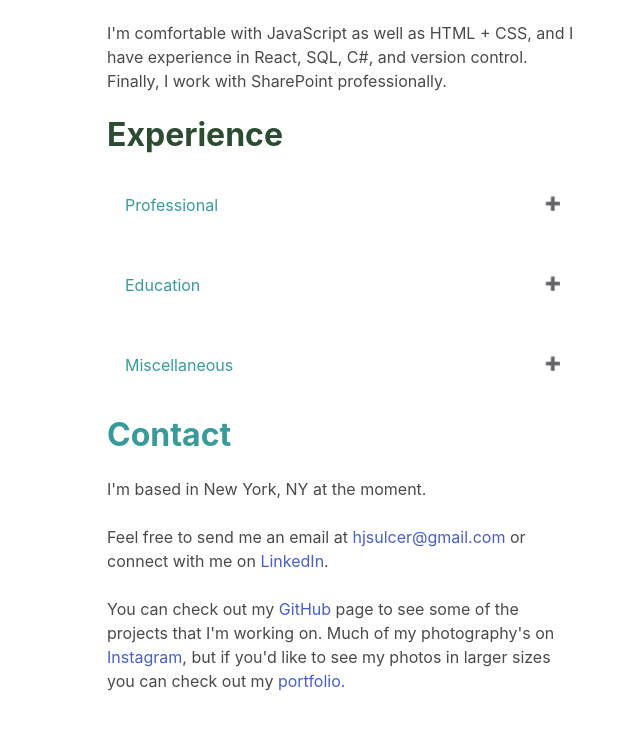
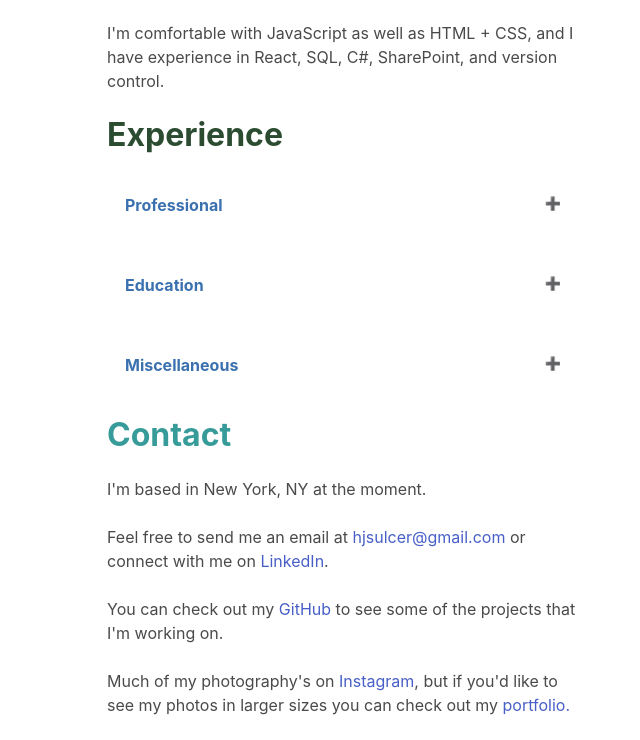
Before and after one commit to Tsardines/port-tri-col, a website: page src/index.html in a window 1280 px wide. Shown: the part 409-1149 px from the top of the page, without its empty margins (297-937 px from the left). Drawn offline with nearby package versions, Linux system fonts and the light colour scheme.

Commit message:
Updated colors under title-exp and updated text blurbs

```diff
--- a/src/index.html
+++ b/src/index.html
@@ -47,7 +47,7 @@
 
 			<br>
 
-			<p class="text-intro">I'm comfortable with JavaScript as well as HTML + CSS, and I have experience in React, SQL, C#, and version control. Finally, I work with SharePoint professionally.</p>
+			<p class="text-intro">I'm comfortable with JavaScript as well as HTML + CSS, and I have experience in React, SQL, C#, SharePoint, and version control.</p>
 
 			<br>
 
@@ -61,7 +61,7 @@
 						<b>Kobre & Kim LLP <span class="dates-med">Jan 2019 - Present</span></b>
 						<br>
 						<b class="job-title">Web Developer</b>
-						<p class="text-secondary">I develop custom applications for the company's intranet and help maintain pre-existing features. I've also contributed to the firm's custom-built financial platform and have added new features. Finally, I assist employees with tech problems and issues by translating technical details into understandable terms.</p>
+						<p class="text-secondary">I develop custom applications for the firmwide intranet and help maintain pre-existing features, and I've added improvements to the firm's bespoke financial platform. Finally, I assist employees with intranet issues and requests by translating technical details into understandable terms.</p>
 					</div>
 
 					<div class="work-section">
@@ -118,7 +118,9 @@
 							<br><br>
 						Feel free to send me an email at <a href="mailto:hjsulcer@gmail.com">hjsulcer@gmail.com</a> or connect with me on <a href="https://linkedin.com/in/haley-sulcer" target="_blank">LinkedIn</a>.
 							<br><br>
-						You can check out my <a href="https://www.github.com/Tsardines" target="_blank">GitHub</a> page to see some of the projects that I'm working on. Much of my photography's on <a href="https://www.instagram.com/hjsulcer" target="_blank">Instagram</a>, but if you'd like to see my photos in larger sizes you can check out my <a href="https://haleysulcerphoto.netlify.com/" target="_blank">portfolio.</a>
+						You can check out my <a href="https://www.github.com/Tsardines" target="_blank">GitHub</a> to see some of the projects that I'm working on.
+							<br><br>
+						Much of my photography's on <a href="https://www.instagram.com/hjsulcer" target="_blank">Instagram</a>, but if you'd like to see my photos in larger sizes you can check out my <a href="https://haleysulcerphoto.netlify.com/" target="_blank">portfolio.</a>
 					</p>
 				</div>
 
--- a/src/styles.css
+++ b/src/styles.css
@@ -3,13 +3,9 @@
   color: #fff;
 }
 
-/* #dark-mode-btn {
-  border: 1px solid red
-} */
-
 .vertical-nav {
   /* float: right; */
-  margin-top: 5rem;
+  margin-top: 4.45rem;
 }
 
 .vertical-nav li {
@@ -100,9 +96,10 @@ b.job-title {
   .accordion {
     background-color: rgba(255,255,255,0);
     border: none;
-    color: #379C99;
+    color: rgb(59, 113, 175);
     cursor: pointer;
     font-size: 1rem;
+    font-weight: bold;
     outline: none;
     padding: 18px;
     text-align: left;
@@ -110,7 +107,6 @@ b.job-title {
     width: 100%;
   }
 
-  /* Add a background color to the button if it is clicked on (add the .active class with JS), and when you move the mouse over it (hover) */
   .accordion:hover {
     background-color: rgb(235, 235, 235);
   }
```
